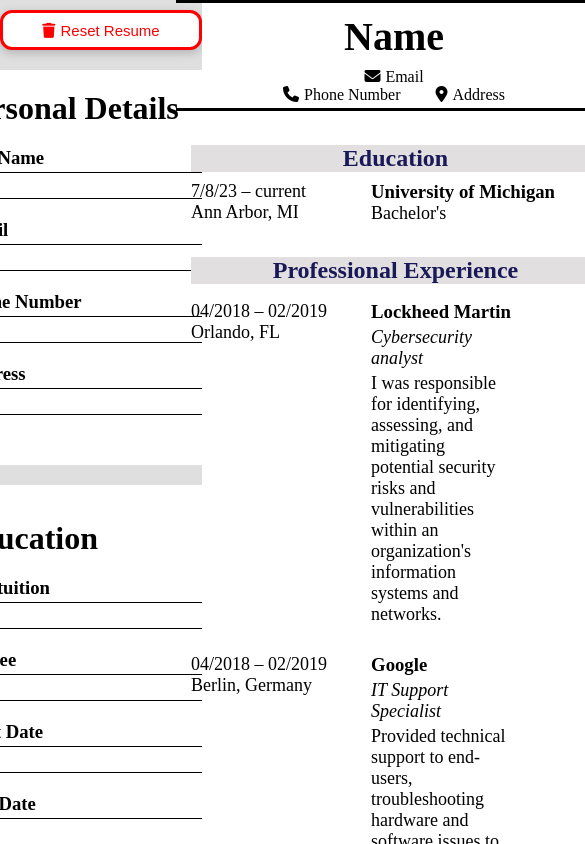
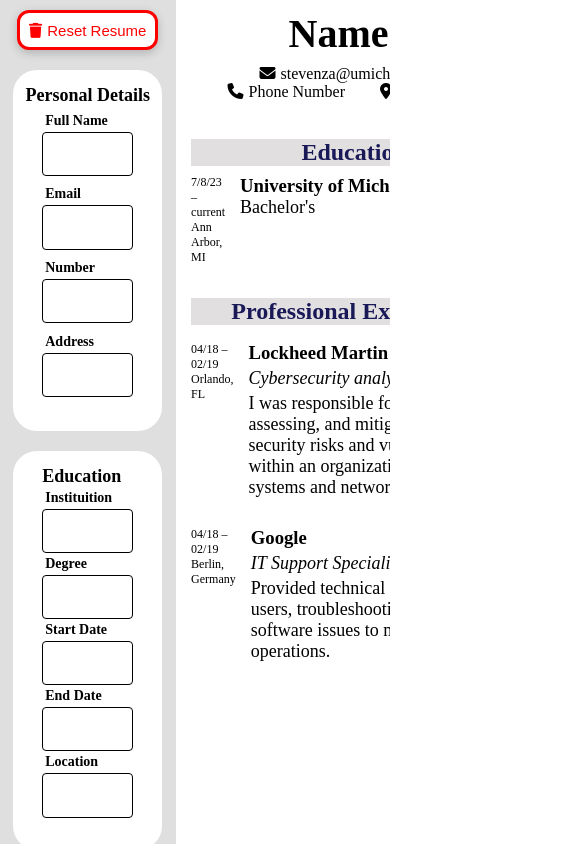
Before and after one commit to Steven-program/ResumeBuilder, a React (Vite) app: page / in a window 390 px wide. Shown: the top 844 px of the page, 585 px wide, since content can reach past the window. Built offline with nearby package versions, Linux system fonts and the light colour scheme.

Commit message:
Added Responsive Design

```diff
--- a/package.json
+++ b/package.json
@@ -11,10 +11,12 @@
   },
   "dependencies": {
     "@szhsin/react-accordion": "^1.2.3",
+    "html2pdf.js": "^0.10.1",
     "react": "^18.2.0",
     "react-accessible-accordion": "^5.0.0",
     "react-collapsed": "^4.0.4",
-    "react-dom": "^18.2.0"
+    "react-dom": "^18.2.0",
+    "react-html2pdf": "^1.0.1"
   },
   "devDependencies": {
     "@types/react": "^18.2.15",
--- a/src/App.css
+++ b/src/App.css
@@ -9,20 +9,21 @@
 }
 
 .container{
-  height: 100vh;
-  width: 100vw;
+  height: 100%;
   display:grid;
   grid-template-columns: 45% 55%;
-
 }
 
 
 .edit{
-  min-width: 202px;
+  width: 100%;
+  overflow-y: scroll;
+  box-sizing: border-box;
 }
 
 .resume{
-  min-width: 440px;
+  box-sizing: border-box;
+  overflow-x: scroll;
 }
 
 .header{
@@ -31,9 +32,9 @@
   align-items:center;
   justify-content: center;
   gap: 1vh 1vw;
+  min-width: 326px;
 
-  border:solid black;
-  border-left: none;
+
   padding-bottom: 1vw;
 }
 
@@ -58,6 +59,10 @@
   width: 100%;
 }
 
+.college{
+  min-width: 326px;
+}
+
 .education, .experience{
   min-width: 326px;
 
@@ -72,12 +77,14 @@
 }
 
 .date-time{
-  font-size: 18px;
+  font-size: 16.5px;
+
 }
 
 .description{
   display:grid;
-  grid-template-columns: 180px 1fr;
+  grid-template-columns: 0.3fr 1fr;
+  gap: 15px;
 }
 
 .professional .description{
@@ -86,8 +93,8 @@
 }
 
 .descr *{
-  max-width: 36vw;
   margin-bottom: 4px;
+  min-width: 280px;
 }
 
 .font-s{
@@ -130,12 +137,22 @@
   }
 }
 
-.collapsible .content {
-  padding: 6px;
-  background-color: #eeeeee;
+
+@media(max-width: 469px){
+  input{
+   max-width: 50px;
+   padding-right: 0;
+  }
+
+  .edit h3{
+    font-size: 14px;
+  }
+
+  .pd{
+    font-size: 18px;
+  }
+
+  .date-time{
+    font-size: 12px;
+  }
 }
-.collapsible .header {
-  background-color: #dddddd;
-  padding: 6px;
-  cursor: pointer;
-}
--- a/src/App2.css
+++ b/src/App2.css
@@ -8,16 +8,13 @@
 
 .edit, .resume{
     height: 100vh;
-    overflow: auto;
 }
 
 .modify{
-    width: 395px;
     border-radius: 24px;
-    min-width: 202px;
     background-color: white;
     min-height: 40px;
-    width: 190px;
+    padding: 0 5%;
     font-size: 15px;
     cursor:pointer;
 
@@ -36,60 +33,58 @@
     background-color:rgb(250, 206, 206);
 }
 
+.personal-details, .education-edit, .professional-experience{
+    max-width: 75%;
+}
+
 .fa-solid{
     margin-right: 5px;
 }
 
 .personal-details{
-    max-height: 400px;
-    padding-left: 33px;
-    padding-right: 33px;
+    padding-left: 5%;
+    padding-right: 5%;
+    background-color: white;
+    border-radius: 24px;
+    padding-top:15px;
     padding-bottom: 30px;
-    min-width: 252px;
+}
+
+.info{
+    margin-bottom: 3%;
+    margin-top:3%;
+}
+
+.edit h3{
+    margin: 3px;
+}
+
+input{
+    padding-right: 10vw;
+    min-height: 5vh;
+    border-radius: 4px;
+    border:solid;
+    border-width: 0.2px;
+    text-indent: 10px;
+    width: 120px;
+
+}
+
+.education-edit{
+    padding-left: 5%;
+    padding-right: 5%;
+
+    padding-bottom: 30px;
+    padding-top:15px;
     background-color: white;
     border-radius: 24px;
 }
 
-.pd{
-    margin-left: 20px;
-    margin-top: 20px;
-}
 
-.info{
-    margin: 20px;
-}
 
-.edit h3, .professional-experience h3{
-    margin: 3px;
-}
-
-input{
-    width: 285px;
-    border-radius: 4px;
-    min-height: 25px;
-    border:solid;
-    border-width: 0.2px;
-    text-indent: 10px;
-}
-
-.education-details{
-    max-height: 400px;
-    padding-left: 33px;
-    padding-right: 33px;
-    padding-bottom: 30px;
-    padding-top:15px;
-    min-width: 252px;
-    background-color: white;
-    border-radius: 24px;
-}
-
-.scroll{
-    overflow-x: hidden;
-    overflow-y: auto;
-}
 
 .centered{
-    width: 100vw;
+    width: 100%;
     display:flex;
     flex-direction: column;
     justify-content: center;
@@ -104,11 +99,18 @@ input{
 
 .professional-experience{
     max-height: 800px;
-    padding-left: 33px;
-    padding-right: 33px;
+    padding-left: 5%;
+    padding-right: 5%;
     padding-bottom: 30px;
     padding-top:15px;
-    min-width: 252px;
+
     background-color: white;
     border-radius: 24px;
 }
+
+.re-centre{
+    display:flex;
+    flex-direction: column;
+    justify-content: center;
+    align-items: center;
+}
--- a/src/resume_placeholder.jsx
+++ b/src/resume_placeholder.jsx
@@ -1,4 +1,7 @@
 import React, { useState } from "react";
+import { Preview, print } from 'react-html2pdf';
+
+
 
 
 export default function ResumeRender(props) {
@@ -54,14 +57,23 @@ export default function ResumeRender(props) {
         setDescription3('');
     }
 
+    function click() {
+
+        let element = document.querySelector('.resume');
+        html2pdf().from(element).save('filename.pdf');
+    }
+
     return (
         <>
             <div className="container">
                 <div className="edit">
                     <button className="modify" onClick={clearResume}><i class="fa-solid fa-trash"></i>Reset Resume</button>
 
-                    <div className="personal-details">
+                    <div className="personal-details centered">
+                        <div>
                             <h1 className="pd">Personal Details</h1>
+
+                            <div class="re-centre">
                                 <div className="info">
                                     <h3>Full Name</h3>
                                     <input type="text" value={name} onChange={(event) => setName(event.target.value)} />
@@ -73,7 +85,7 @@ export default function ResumeRender(props) {
                                 </div>
 
                                 <div className="info">
-                            <h3>Phone Number </h3>
+                                    <h3>Number </h3>
                                     <input type="text" value={phone} onChange={(event) => setPhone(event.target.value)} />
                                 </div>
 
@@ -83,8 +95,11 @@ export default function ResumeRender(props) {
                                 </div>
                             </div>
 
+                        </div>
+
+                    </div>
+
                     <div className="centered education-edit">
-                        <div className="scroll">
                         <div className="education-details">
                             <h1 className="pd">Education</h1>
                             <div className="info">
@@ -111,14 +126,14 @@ export default function ResumeRender(props) {
                                 <h3>Location</h3>
                                 <input type="text" value={location} onChange={(event) => setLocation(event.target.value)} />
                             </div>
-                            </div>
+
                         </div>
 
                     </div>
 
-                    <div className="centered">
+                    <div className="centered professional-experience">
                         <div>
-                            <div className="professional-experience">
+                            <div>
                                 <h1 className="pd">Experience</h1>
                                 <div className="info">
                                     <h3>Company Name</h3>
@@ -154,9 +169,9 @@ export default function ResumeRender(props) {
                         </div>
                     </div>
 
-                    <div className="centered">
+                    <div className="centered professional-experience">
                         <div>
-                            <div className="professional-experience">
+                            <div>
                                 <h1 className="pd">Experience</h1>
                                 <div className="info">
                                     <h3>Company Name</h3>
@@ -192,13 +207,13 @@ export default function ResumeRender(props) {
                         </div>
                     </div>
 
+                </div>
 
-                </div>
-                <div className="resume">
+                <div className="resume" id="print">
                     <div className="header">
                         <h1 className="name">{name ? name : "Name"}</h1>
                         <div className="personal">
-                            <p className="email"><i class="fa-solid fa-envelope"></i>{email ? email : "Email"}</p>
+                            <p className="email"><i class="fa-solid fa-envelope"></i>{email ? email : "stevenza@umich.edu"}</p>
                             <p className="phone"><i class="fa-solid fa-phone"></i>{phone ? phone : "Phone Number"}</p>
                             <p className="location"><i class="fa-solid fa-location-dot"></i>{address ? address : "Address"}</p>
                         </div>
@@ -231,7 +246,7 @@ export default function ResumeRender(props) {
 
                             <div className="description">
                                 <div className="date-time">
-                                    <p>{dateBegin2 || "04/2018"} &#8211; {dateEnd2 || " 02/2019"}</p>
+                                    <p>{dateBegin2 || "04/18"} &#8211; {dateEnd2 || " 02/19"}</p>
                                     <p>{location2 || "Orlando, FL"}</p>
                                 </div>
 
@@ -244,19 +259,27 @@ export default function ResumeRender(props) {
 
                             <div className="description">
                                 <div className="date-time">
-                                    <p>{dateBegin3||"04/2018"} &#8211; {dateEnd3||"02/2019"}</p>
-                                    <p>{location3||"Berlin, Germany"}</p>
+                                    <p>{dateBegin3 || "04/18"} &#8211; {dateEnd3 || "02/19"}</p>
+                                    <p>{location3 || "Berlin, Germany"}</p>
                                 </div>
 
                                 <div className="descr">
-                                    <h3>{company3||"Google"}</h3>
-                                    <p className="font-s"><i>{role3||"IT Support Specialist"}</i></p>
-                                    <p className="font-s">{description3||"Provided technical support to end-users, troubleshooting hardware and software issues to maintain seamless operations."}</p>
+                                    <h3>{company3 || "Google"}</h3>
+                                    <p className="font-s"><i>{role3 || "IT Support Specialist"}</i></p>
+                                    <p className="font-s">{description3 || "Provided technical support to end-users, troubleshooting hardware and software issues to maintain seamless operations."}</p>
                                 </div>
                             </div>
                         </div>
+
+
+
+
+
                     </div>
+
                 </div>
+
+
             </div>
         </>
     );
```
Also changed, not shown: 1 other file (tests, documents, lock files or other folders). Lines whose indentation alone changed are shown as unchanged.
